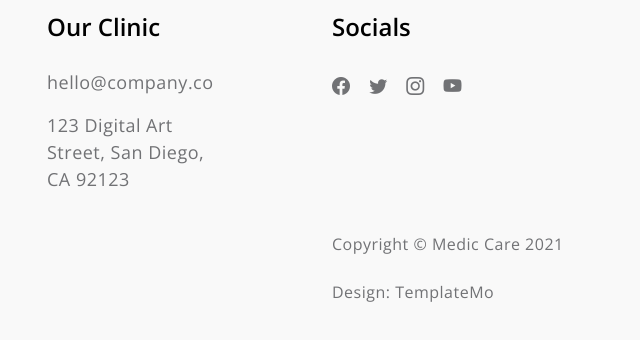
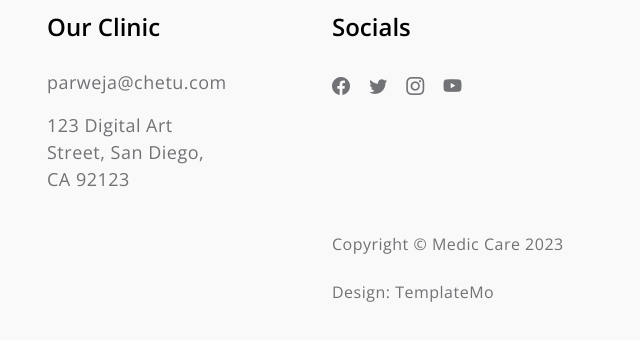
Before and after one commit to Parwej4085/gitFlowRepo, a plain HTML site: page index.html in a window 1280 px wide. Shown: the part 4562-4902 px from the top of the page, 605-1245 px from the left. Drawn offline with nearby package versions, Linux system fonts and the light colour scheme.

Commit message:
change footer

```diff
--- a/index.html
+++ b/index.html
@@ -441,7 +441,7 @@ https://templatemo.com/tm-566-medic-care
                     <div class="col-lg-2 col-md-6 col-12 my-4 my-lg-0">
                         <h5 class="mb-lg-4 mb-3">Our Clinic</h5>
 
-                        <p><a href="mailto:hello@company.co">hello@company.co</a><p>
+                        <p><a href="mailto:hello@company.co">parweja@chetu.com</a><p>
 
                         <p>123 Digital Art Street, San Diego, CA 92123</p>
                     </div>
@@ -461,7 +461,7 @@ https://templatemo.com/tm-566-medic-care
                     </div>
 
                     <div class="col-lg-3 col-12 ms-auto mt-4 mt-lg-0">
-                        <p class="copyright-text">Copyright © Medic Care 2021
+                        <p class="copyright-text">Copyright © Medic Care 2023
                         <br><br>Design: <a href="https://templatemo.com" target="_parent">TemplateMo</a></p>
                     </div>
 
```
